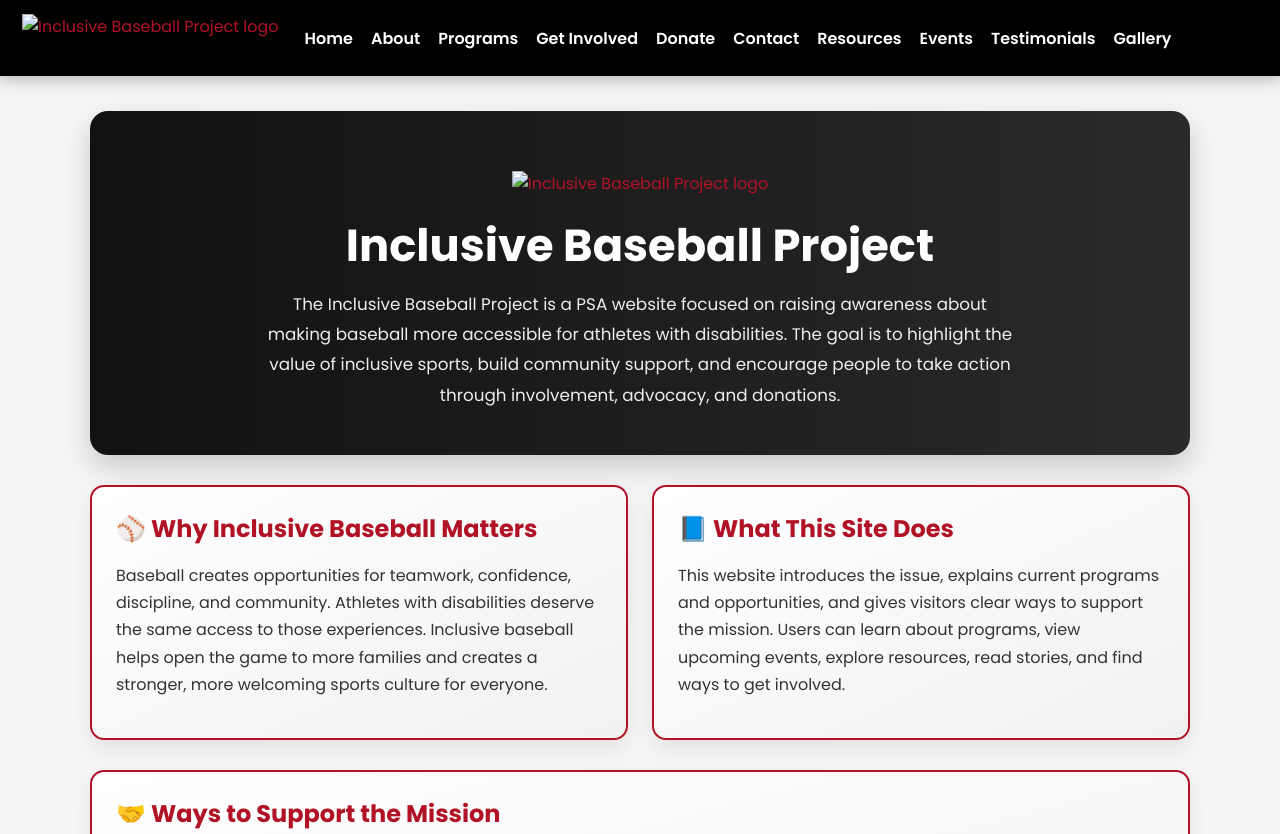
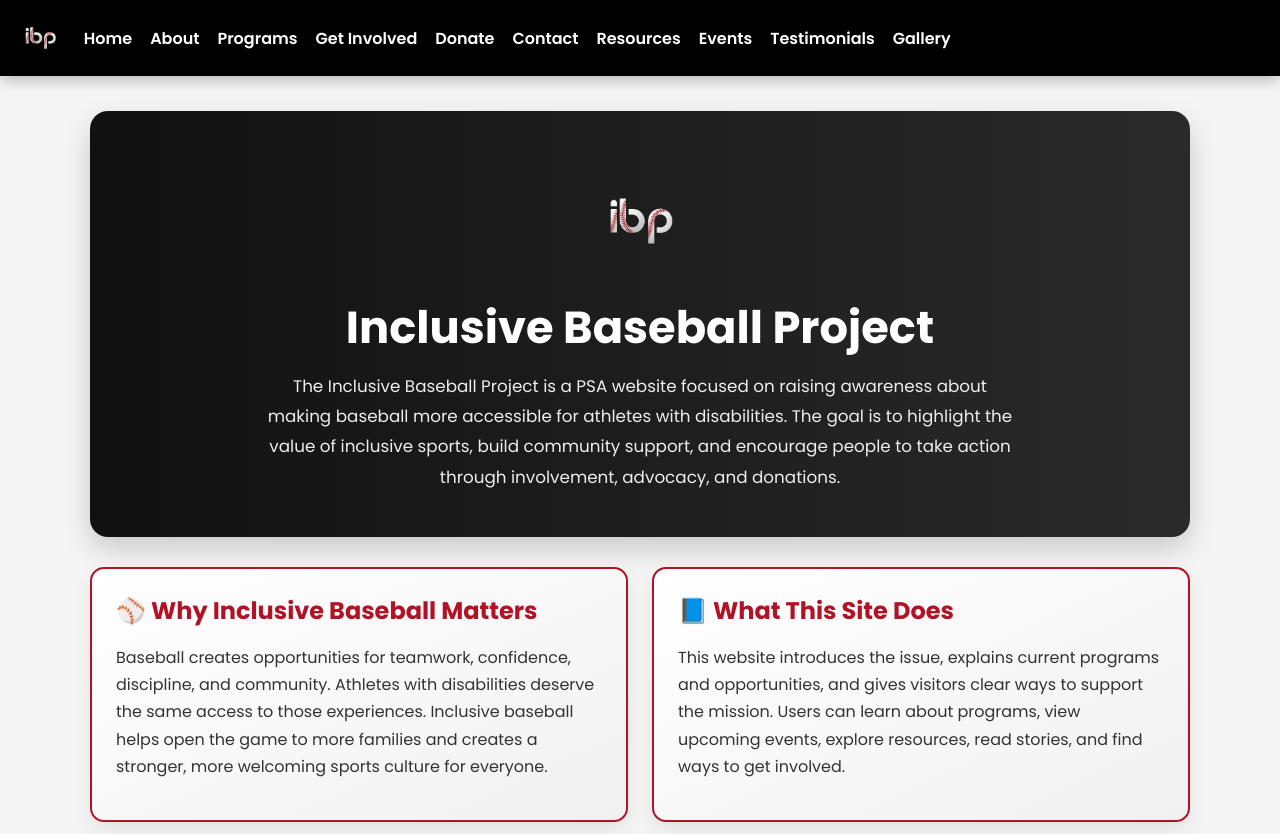
Before and after one commit to brockbear28/inclusive-baseball-project, a plain HTML site: page index.html in a window 1280 px wide. Shown: the top 834 px of the page. Drawn offline with Linux system fonts and the light colour scheme.

Commit message:
Update index.html

```diff
--- a/index.html
+++ b/index.html
@@ -179,7 +179,7 @@
 <body>
 
     <nav>
-        <img src="images/logo.png" alt="Inclusive Baseball Project logo">
+        <img src="logo.png" alt="Inclusive Baseball Project logo">
         <a href="index.html">Home</a>
         <a href="about.html">About</a>
         <a href="programs.html">Programs</a>
@@ -195,7 +195,7 @@
     <div class="container">
 
         <div class="hero">
-            <img src="images/logo.png" alt="Inclusive Baseball Project logo">
+            <img src="logo.png" alt="Inclusive Baseball Project logo">
             <h1>Inclusive Baseball Project</h1>
             <p>
                 The Inclusive Baseball Project is a PSA website focused on raising awareness about making baseball more accessible
```
